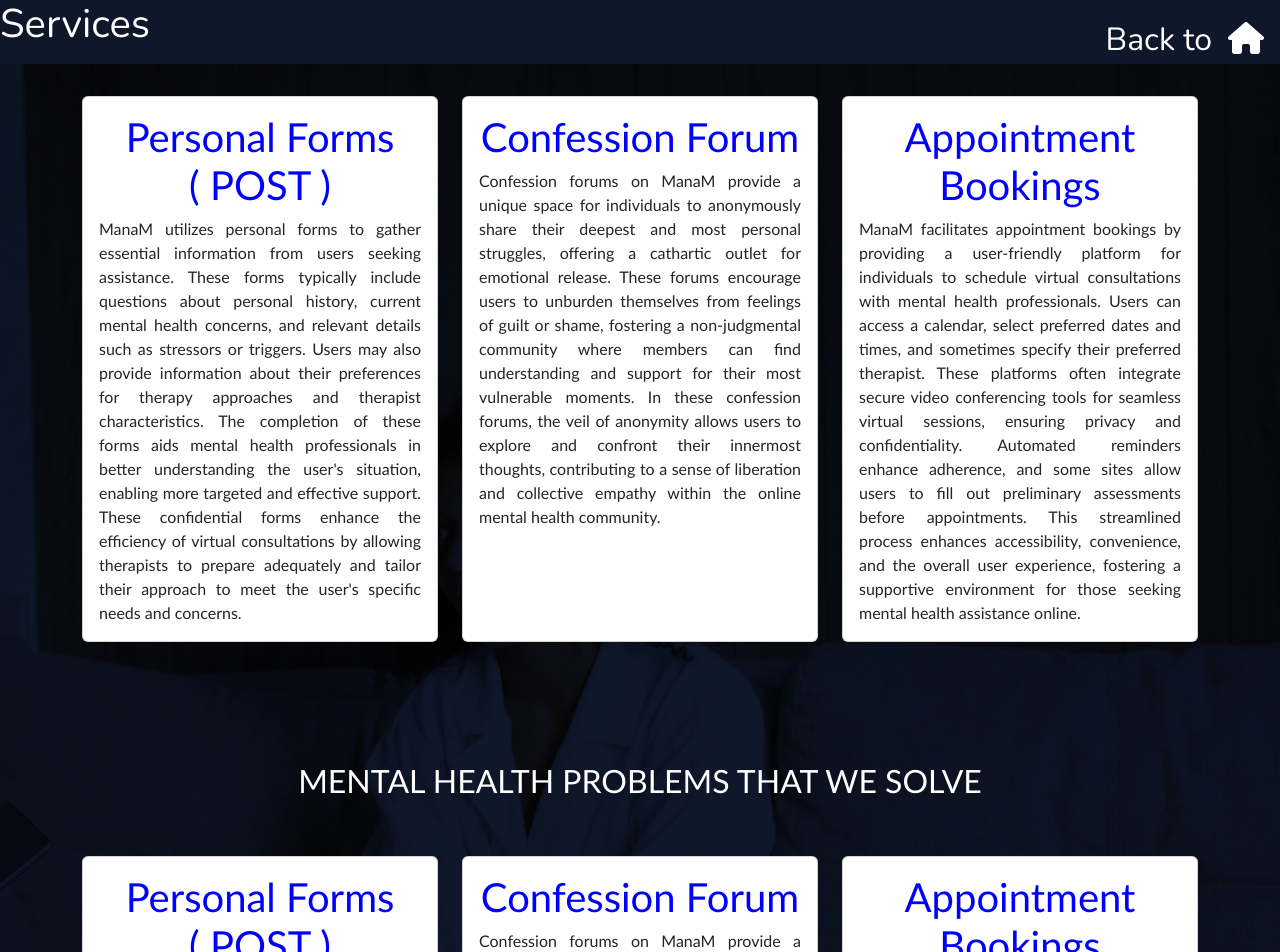
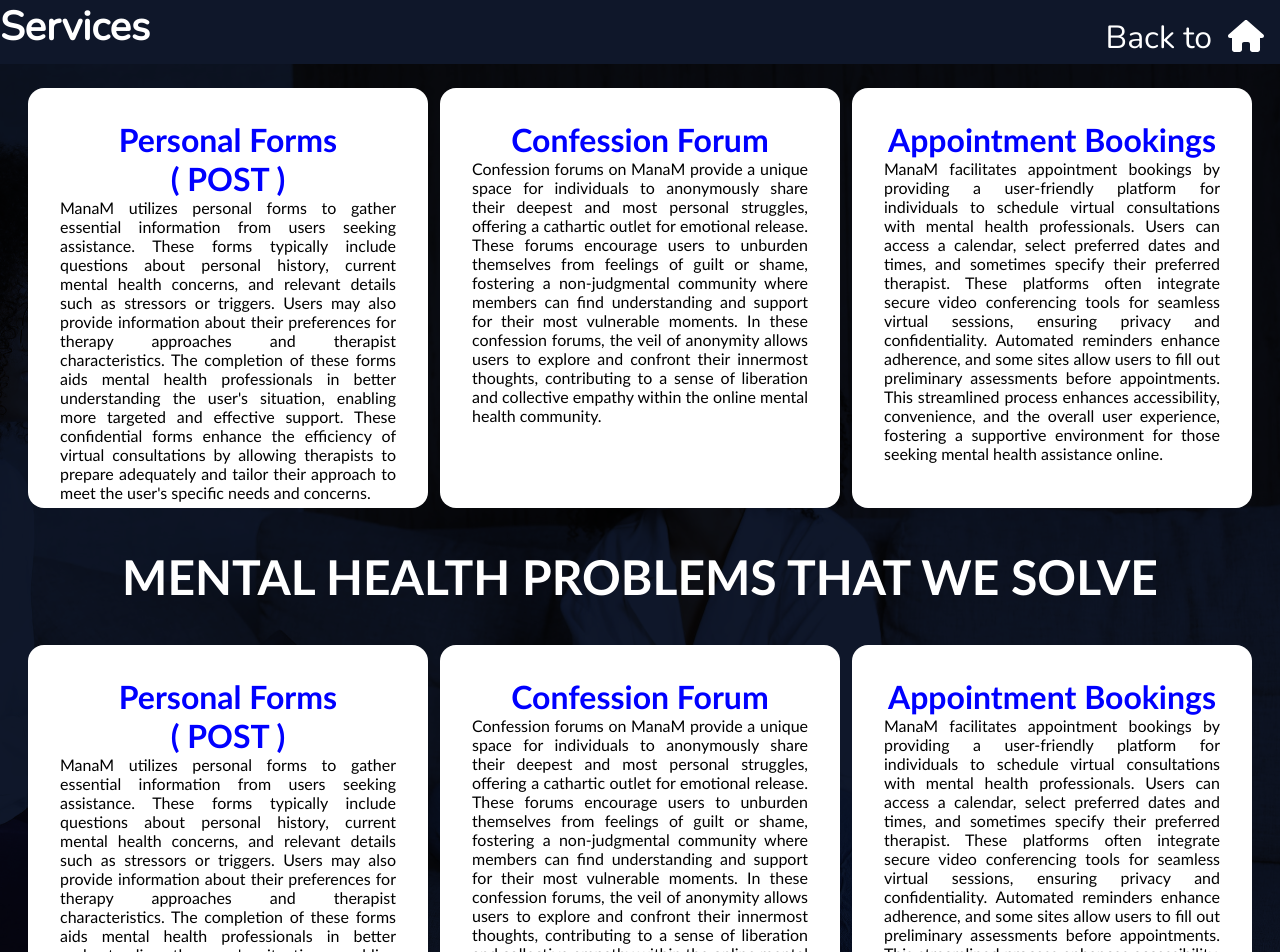
Before and after one commit to SarikaVasu/MentalHealthWebsiteFrontend, a React (Create React App) app: page /services in a window 1280 px wide. Shown: the top 952 px of the page. Built offline with nearby package versions, Linux system fonts and the light colour scheme; a web font is replaced by a local one.

Commit message:
Final Frontend

```diff
--- a/package.json
+++ b/package.json
@@ -12,7 +12,6 @@
     "@testing-library/react": "^13.4.0",
     "@testing-library/user-event": "^13.5.0",
     "axios": "^1.6.1",
-    "bootstrap": "^5.3.2",
     "date-fns": "^2.30.0",
     "jwt-decode": "^4.0.0",
     "react": "^18.2.0",
--- a/src/components/rootcomponents/Services.js
+++ b/src/components/rootcomponents/Services.js
@@ -1,6 +1,5 @@
 import React from 'react';
 import AllHeader from '../lpcomponents/AllHeader';
-import 'bootstrap/dist/css/bootstrap.css';
 import '../../css/rootcomp/Services.css';
 
 const Services = () => {
@@ -9,13 +8,12 @@
       <AllHeader />
       <h1 style={{ position: 'fixed', top: '0px' }}>Services</h1>
       <div className="postsDivContainer" style={{paddingTop:'3rem'}}>
-      <div className="container mt-5">
-        <div className="row">
+      <div className="container mt-5 row">
           {/* First Card */}
           <div className="col-lg-4 col-md-6 mb-4">
             <div className="card">
               <div className="card-body">
-                <h1 className="card-title" style={{textAlign:'center' , color:'blue' }}>Personal Forms <br/> ( POST )</h1>
+                <h2 className="card-title" style={{textAlign:'center' , color:'blue' }}>Personal Forms <br/> ( POST )</h2>
                 <p className="card-text" style={{fontSize:'1rem', textAlign:'justify'}} >ManaM utilizes personal forms to gather essential information from users seeking assistance. These forms typically include questions about personal history, current mental health concerns, and relevant details such as stressors or triggers. Users may also provide information about their preferences for therapy approaches and therapist characteristics. The completion of these forms aids mental health professionals in better understanding the user's situation, enabling more targeted and effective support. These confidential forms enhance the efficiency of virtual consultations by allowing therapists to prepare adequately and tailor their approach to meet the user's specific needs and concerns.</p>
               </div>
             </div>
@@ -24,7 +22,7 @@
           <div className="col-lg-4 col-md-6 mb-4">
             <div className="card">
               <div className="card-body">
-                <h1 className="card-title" style={{textAlign:'center', color:'blue' }}>Confession Forum</h1>
+                <h2 className="card-title" style={{textAlign:'center', color:'blue' }}>Confession Forum</h2>
                 <p className="card-text" style={{fontSize:'1rem', textAlign:'justify'}}>Confession forums on ManaM provide a unique space for individuals to anonymously share their deepest and most personal struggles, offering a cathartic outlet for emotional release. These forums encourage users to unburden themselves from feelings of guilt or shame, fostering a non-judgmental community where members can find understanding and support for their most vulnerable moments. In these confession forums, the veil of anonymity allows users to explore and confront their innermost thoughts, contributing to a sense of liberation and collective empathy within the online mental health community.</p>
               </div>
             </div>
@@ -33,23 +31,19 @@
           <div className="col-lg-4 col-md-6 mb-4">
             <div className="card">
               <div className="card-body">
-                <h1 className="card-title" style={{textAlign:'center', color:'blue' }}>Appointment Bookings</h1>
+                <h2 className="card-title" style={{textAlign:'center', color:'blue' }}>Appointment Bookings</h2>
                 <p className="card-text"style={{fontSize:'1rem', textAlign:'justify'}}>ManaM facilitates appointment bookings by providing a user-friendly platform for individuals to schedule virtual consultations with mental health professionals. Users can access a calendar, select preferred dates and times, and sometimes specify their preferred therapist. These platforms often integrate secure video conferencing tools for seamless virtual sessions, ensuring privacy and confidentiality. Automated reminders enhance adherence, and some sites allow users to fill out preliminary assessments before appointments. This streamlined process enhances accessibility, convenience, and the overall user experience, fostering a supportive environment for those seeking mental health assistance online.</p>
               </div>
             </div>
-          </div>
         </div>
       </div>
-      <br />
-
-      <h2 style={{textAlign:'center'}}>MENTAL HEALTH PROBLEMS THAT WE SOLVE</h2>
-      <div className="container mt-5">
-        <div className="row">
+      <h1 className='servicesTitle2'>MENTAL HEALTH PROBLEMS THAT WE SOLVE</h1>
+      <div className="container mt-5 row">
           {/* First Card */}
           <div className="col-lg-4 col-md-6 mb-4">
             <div className="card">
               <div className="card-body">
-                <h1 className="card-title" style={{textAlign:'center' , color:'blue' }}>Personal Forms <br/> ( POST )</h1>
+                <h2 className="card-title" style={{textAlign:'center' , color:'blue' }}>Personal Forms <br/> ( POST )</h2>
                 <p className="card-text" style={{fontSize:'1rem', textAlign:'justify'}} >ManaM utilizes personal forms to gather essential information from users seeking assistance. These forms typically include questions about personal history, current mental health concerns, and relevant details such as stressors or triggers. Users may also provide information about their preferences for therapy approaches and therapist characteristics. The completion of these forms aids mental health professionals in better understanding the user's situation, enabling more targeted and effective support. These confidential forms enhance the efficiency of virtual consultations by allowing therapists to prepare adequately and tailor their approach to meet the user's specific needs and concerns.</p>
               </div>
             </div>
@@ -58,7 +52,7 @@
           <div className="col-lg-4 col-md-6 mb-4">
             <div className="card">
               <div className="card-body">
-                <h1 className="card-title" style={{textAlign:'center', color:'blue' }}>Confession Forum</h1>
+                <h2 className="card-title" style={{textAlign:'center', color:'blue' }}>Confession Forum</h2>
                 <p className="card-text" style={{fontSize:'1rem', textAlign:'justify'}}>Confession forums on ManaM provide a unique space for individuals to anonymously share their deepest and most personal struggles, offering a cathartic outlet for emotional release. These forums encourage users to unburden themselves from feelings of guilt or shame, fostering a non-judgmental community where members can find understanding and support for their most vulnerable moments. In these confession forums, the veil of anonymity allows users to explore and confront their innermost thoughts, contributing to a sense of liberation and collective empathy within the online mental health community.</p>
               </div>
             </div>
@@ -67,11 +61,10 @@
           <div className="col-lg-4 col-md-6 mb-4">
             <div className="card">
               <div className="card-body">
-                <h1 className="card-title" style={{textAlign:'center', color:'blue' }}>Appointment Bookings</h1>
+                <h2 className="card-title" style={{textAlign:'center', color:'blue' }}>Appointment Bookings</h2>
                 <p className="card-text"style={{fontSize:'1rem', textAlign:'justify'}}>ManaM facilitates appointment bookings by providing a user-friendly platform for individuals to schedule virtual consultations with mental health professionals. Users can access a calendar, select preferred dates and times, and sometimes specify their preferred therapist. These platforms often integrate secure video conferencing tools for seamless virtual sessions, ensuring privacy and confidentiality. Automated reminders enhance adherence, and some sites allow users to fill out preliminary assessments before appointments. This streamlined process enhances accessibility, convenience, and the overall user experience, fostering a supportive environment for those seeking mental health assistance online.</p>
               </div>
             </div>
-          </div>
         </div>
       </div>
       </div>
--- a/src/css/rootcomp/Services.css
+++ b/src/css/rootcomp/Services.css
@@ -1,3 +1,24 @@
+.postsDivContainer {
+    padding: 1rem;
+}
+.row {
+    width: 100%;
+    height: 500px;
+    display: flex;
+    align-items: center;
+    justify-content: space-evenly;
+}
 .card {
-    height: 100%;
+    width: 400px;
+    height: 420px;
+    background-color: white;
+    color: black;
+    padding: 2rem;
+    border-radius: 1rem;
 }
+.card-title {
+    font-size: 2rem;
+}
+.servicesTitle2 {
+    font-size: 3rem;
+}
```
Also changed, not shown: 1 other file (tests, documents, lock files or other folders).
